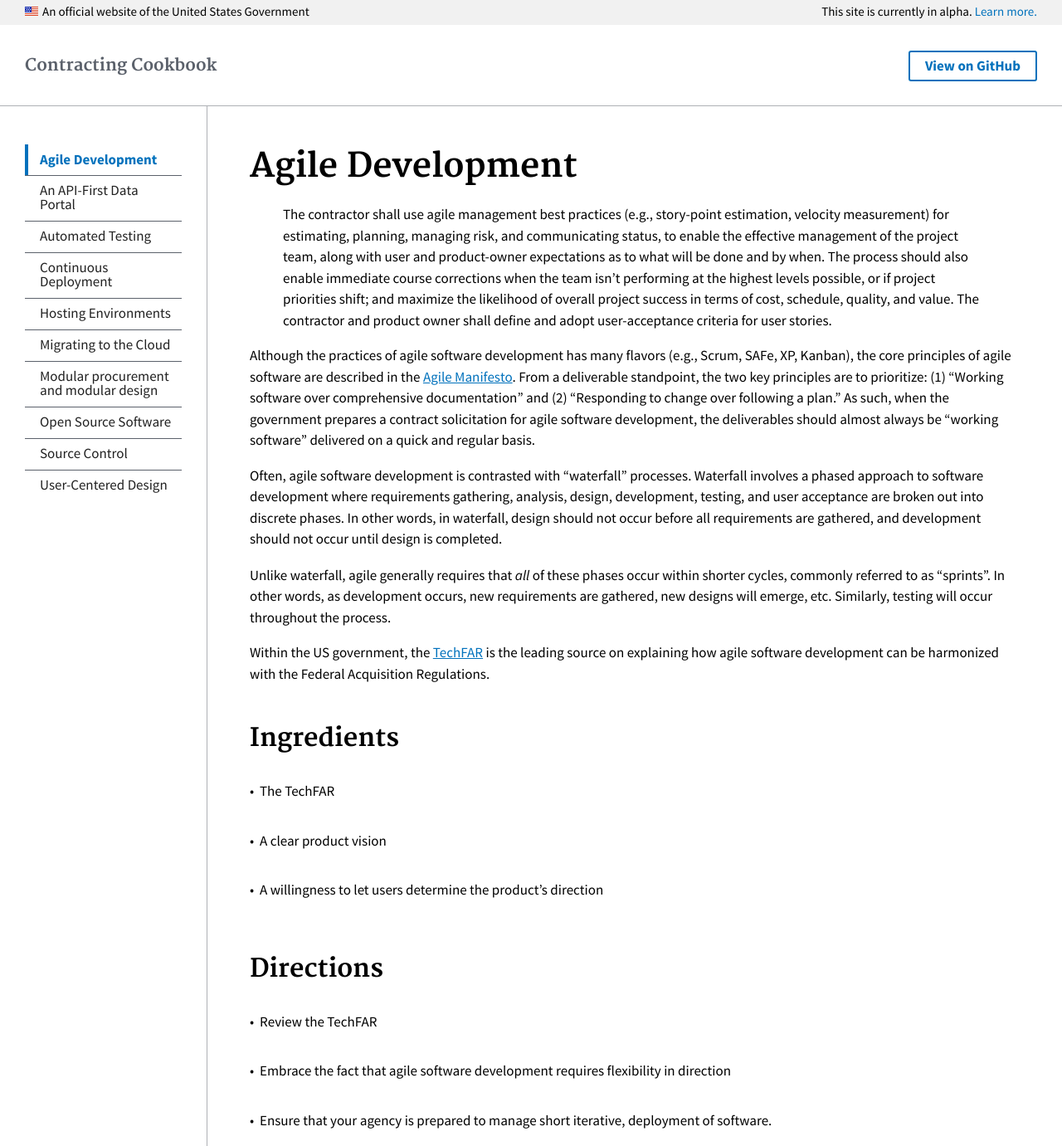
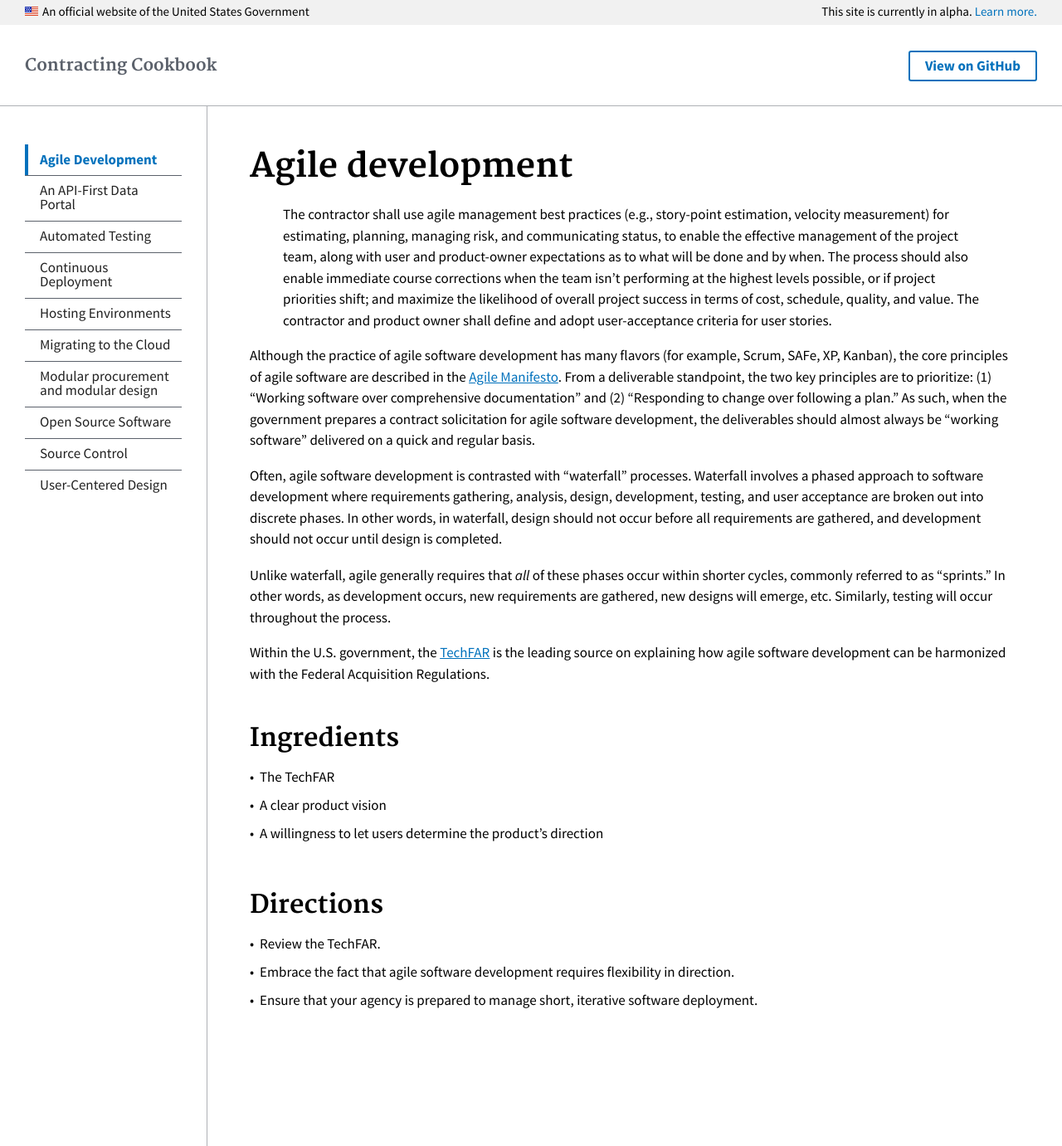
Before and after one commit to 18F/contracting-cookbook, a Jekyll site: the page built from _recipes/agile-development.md, in a window 1280 px wide and 1381 px high. Shown: the whole window at 83% size. Built offline with Jekyll 4.4.1, drawn with Linux system fonts in a browser that asks for light colours.

Commit message:
style edits

```diff
--- a/_recipes/agile-development.md
+++ b/_recipes/agile-development.md
@@ -2,32 +2,26 @@
 layout: main
 permalink: /recipes/agile-development/
 ---
-# Agile Development
+# Agile development
 
 > The contractor shall use agile management best practices (e.g., story-point estimation, velocity measurement) for estimating, planning, managing risk, and communicating status, to enable the effective management of the project team, along with user and product-owner expectations as to what will be done and by when. The process should also enable immediate course corrections when the team isn’t performing at the highest levels possible, or if project priorities shift; and maximize the likelihood of overall project success in terms of cost, schedule, quality, and value. The contractor and product owner shall define and adopt user-acceptance criteria for user stories.
 
-Although the practices of agile software development has many flavors (e.g., Scrum, SAFe, XP, Kanban), the core principles of agile software are described in the [Agile Manifesto](http://www.agilemanifesto.org/). From a deliverable standpoint, the two key principles are to prioritize: (1) "Working software over comprehensive documentation" and (2) "Responding to change over following a plan." As such, when the government prepares a contract solicitation for agile software development, the deliverables should almost always be "working software" delivered on a quick and regular basis.
+Although the practice of agile software development has many flavors (for example, Scrum, SAFe, XP, Kanban), the core principles of agile software are described in the [Agile Manifesto](http://www.agilemanifesto.org/). From a deliverable standpoint, the two key principles are to prioritize: (1) "Working software over comprehensive documentation" and (2) "Responding to change over following a plan." As such, when the government prepares a contract solicitation for agile software development, the deliverables should almost always be "working software" delivered on a quick and regular basis.
 
 Often, agile software development is contrasted with "waterfall" processes. Waterfall involves a phased approach to software development where requirements gathering, analysis, design, development, testing, and user acceptance are broken out into discrete phases. In other words, in waterfall, design should not occur before all requirements are gathered, and development should not occur until design is completed.
 
-Unlike waterfall, agile generally requires that *all* of these phases occur within shorter cycles, commonly referred to as "sprints". In other words, as development occurs, new requirements are gathered, new designs will emerge, etc. Similarly, testing will occur throughout the process.
+Unlike waterfall, agile generally requires that *all* of these phases occur within shorter cycles, commonly referred to as "sprints." In other words, as development occurs, new requirements are gathered, new designs will emerge, etc. Similarly, testing will occur throughout the process.
 
-Within the US government, the [TechFAR](https://github.com/WhiteHouse/playbook/blob/gh-pages/_includes/techfar-online.md) is the leading source on explaining how agile software development can be harmonized with the Federal Acquisition Regulations.
-
+Within the U.S. government, the [TechFAR](https://github.com/WhiteHouse/playbook/blob/gh-pages/_includes/techfar-online.md) is the leading source on explaining how agile software development can be harmonized with the Federal Acquisition Regulations.
 
 ## Ingredients
 
   * The TechFAR
-
   * A clear product vision
-
   * A willingness to let users determine the product's direction
-
 
 ## Directions
 
-  * Review the TechFAR
-
-  * Embrace the fact that agile software development requires flexibility in direction
-
-  * Ensure that your agency is prepared to manage short iterative, deployment of software.
+  * Review the TechFAR.
+  * Embrace the fact that agile software development requires flexibility in direction.
+  * Ensure that your agency is prepared to manage short, iterative software deployment.
```
